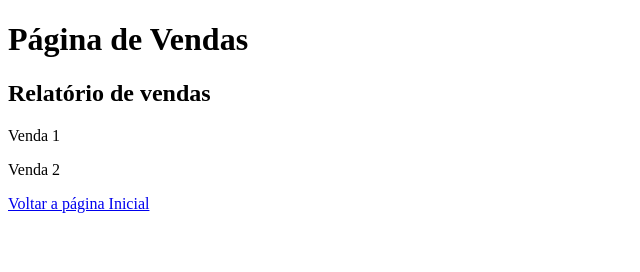
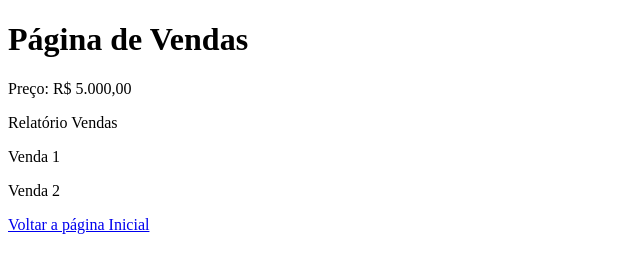
Before and after one commit to romarioalvescomputacao/aulaGitHub, a plain HTML site: page vendas.html in a window 1280 px wide. Shown: the whole page, without its empty margins (0-640 px from the left). Drawn offline with Linux system fonts and the light colour scheme.

Commit message:
update vendas

```diff
--- a/vendas.html
+++ b/vendas.html
@@ -8,7 +8,8 @@
 </head>
 <body>
     <h1>Página de Vendas</h1>
-    <h2>Relatório de vendas</h2>
+    <p>Preço: R$ 5.000,00</p>
+    <p>Relatório Vendas</p>
     <p>Venda 1</p>
     <p>Venda 2</p>
     <a href="index.html"> Voltar a página Inicial</a>
```
